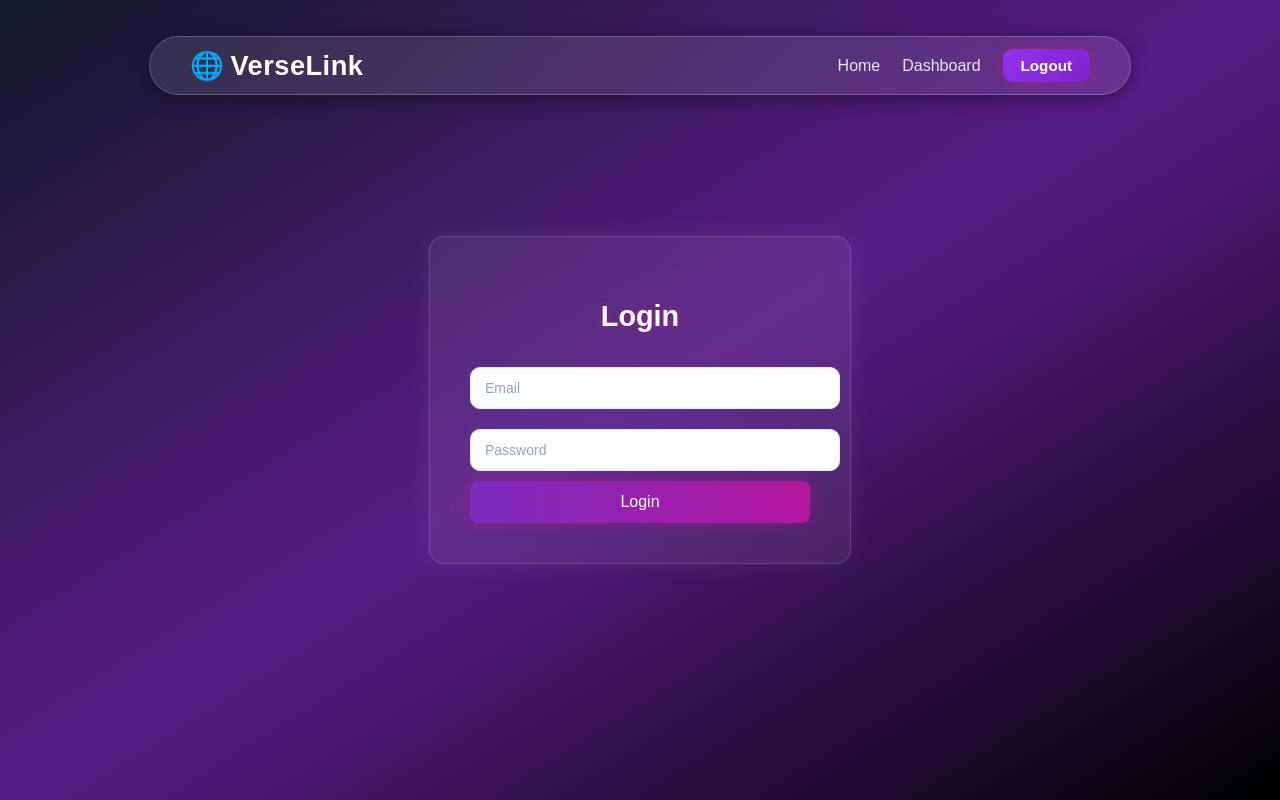
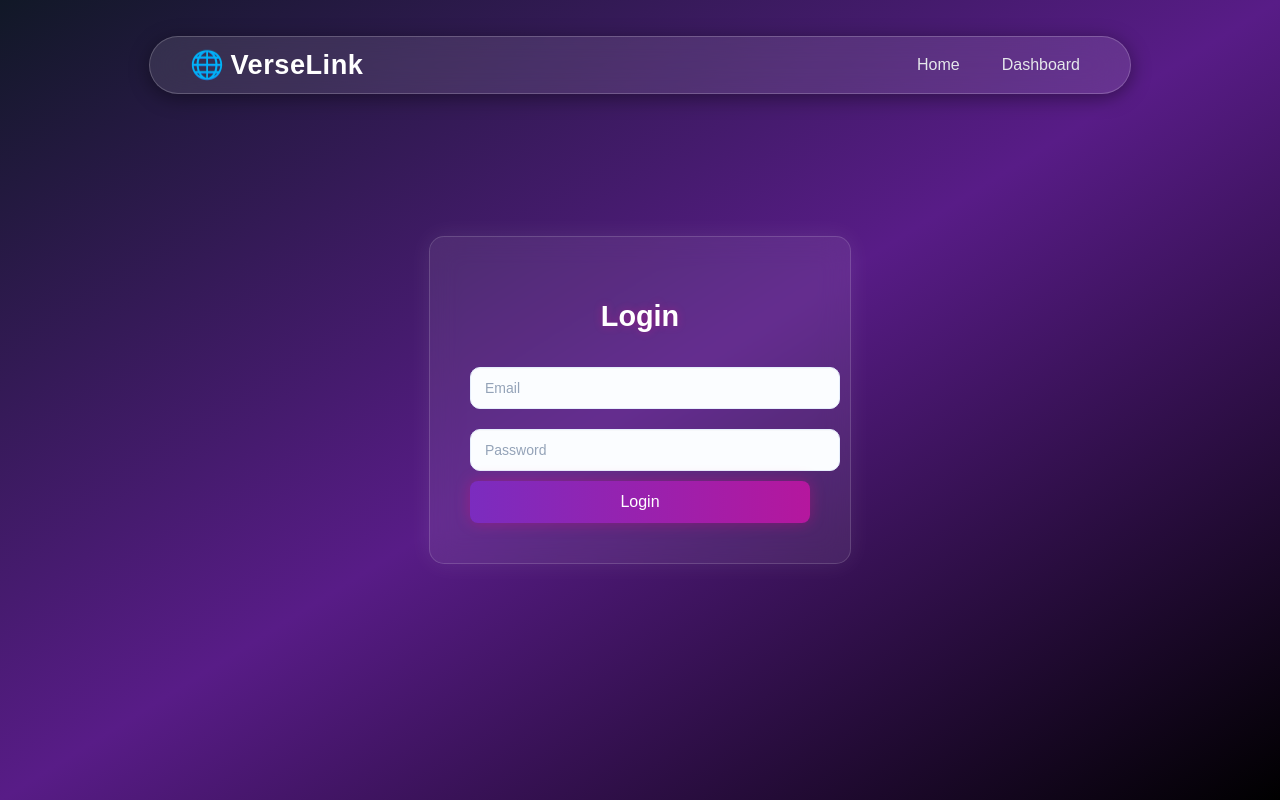
Before and after one commit to Lalit42224/my-mern-project, a React (Vite) app in the folder linkstree/: page /login in a window 1280 px wide. Built offline with nearby package versions, Linux system fonts and the light colour scheme; sample sign-in values are in the browser's storage.

Commit message:
dashbord logout btn

```diff
--- a/linkstree/src/components/Navbar.css
+++ b/linkstree/src/components/Navbar.css
@@ -9,7 +9,8 @@
   justify-content: space-between;
   padding: 14px 28px;
   border-radius: 14px;
-  background: linear-gradient(135deg, rgba(91, 33, 182, 0.9), rgba(17, 24, 39, 0.9));
+  background: rgba(25, 0, 60, 0.75);
+  backdrop-filter: blur(12px); /* ✨ Glassy modern effect */
   box-shadow: 0 4px 25px rgba(0, 0, 0, 0.35);
   border: 1px solid rgba(255, 255, 255, 0.1);
   transition: all 0.3s ease;
@@ -34,14 +35,14 @@
   transform: scale(1.05);
 }
 
-/* === RIGHT LINKS === */
+/* === RIGHT LINKS WRAPPER === */
 .nav-right {
   display: flex;
   align-items: center;
   gap: 22px;
 }
 
-/* All Navbar Links */
+/* === NAV LINKS === */
 .nav-right a {
   color: #e5e7eb;
   text-decoration: none;
@@ -49,30 +50,35 @@
   font-weight: 500;
   transition: all 0.3s ease;
   position: relative;
+  padding: 6px 10px;
+  border-radius: 6px;
 }
 
-/* Hover Effect */
 .nav-right a:hover {
   color: #c084fc;
+  background: rgba(255, 255, 255, 0.08);
   transform: translateY(-2px);
 }
 
-/* Active Page Highlight (Optional Future Use) */
+/* === Active Page Indicator (Optional Future Use) */
 .nav-right a.active {
   color: #c084fc;
   font-weight: 600;
+  border-bottom: 2px solid #a855f7;
 }
 
-/* === LOGOUT BUTTON === */
+/* === LOGOUT BUTTON (Dashboard only) === */
 .logout-btn {
+  margin-left: 14px;
   background: linear-gradient(135deg, #9333ea, #7e22ce);
   border: none;
   color: #fff;
-  padding: 8px 18px;
+  padding: 8px 20px;
   border-radius: 10px;
   cursor: pointer;
   font-weight: 600;
   font-size: 0.95rem;
+  letter-spacing: 0.3px;
   transition: all 0.3s ease;
 }
 
@@ -98,10 +104,11 @@
 
   .nav-right a {
     font-size: 0.95rem;
+    padding: 6px 12px;
   }
 
   .logout-btn {
-    padding: 8px 14px;
+    padding: 8px 16px;
     font-size: 0.9rem;
   }
 }
--- a/linkstree/src/components/Navbar.js
+++ b/linkstree/src/components/Navbar.js
@@ -10,9 +10,10 @@ export default function Navbar() {
 
   const [isLoggedIn, setIsLoggedIn] = useState(false);
 
-  // ✅ Detect public profile & home routes
+  // ✅ Detect special routes
   const isPublicProfile = location.pathname.startsWith("/u/");
   const isHomePage = location.pathname === "/";
+  const isDashboardPage = location.pathname === "/dashboard"; // 👈 Added this line
 
   // ✅ Check login status from localStorage
   useEffect(() => {
@@ -44,14 +45,14 @@ export default function Navbar() {
         {/* ✅ Always show Home */}
         <Link to="/">Home</Link>
 
-        {/* ✅ If logged in → show Dashboard & Logout */}
-        {isLoggedIn && !isPublicProfile && (
-          <>
-            <Link to="/dashboard">Dashboard</Link>
-            <button onClick={handleLogout} className="logout-btn">
-              Logout
-            </button>
-          </>
+        {/* ✅ If logged in → show Dashboard */}
+        {isLoggedIn && !isPublicProfile && <Link to="/dashboard">Dashboard</Link>}
+
+        {/* ✅ Show Logout ONLY on Dashboard page */}
+        {isLoggedIn && isDashboardPage && (
+          <button onClick={handleLogout} className="logout-btn">
+            Logout
+          </button>
         )}
 
         {/* ✅ If NOT logged in → show Login & Register */}
```
